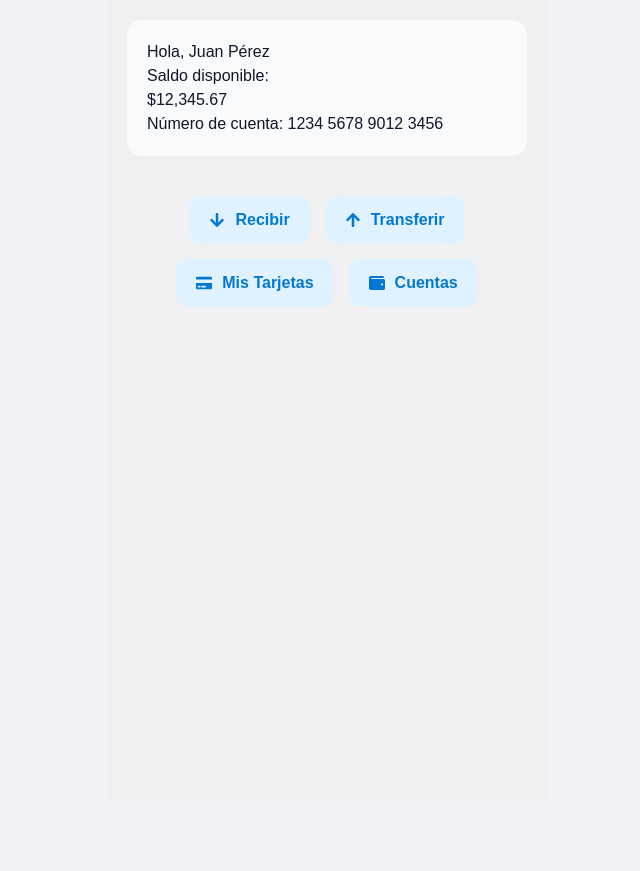
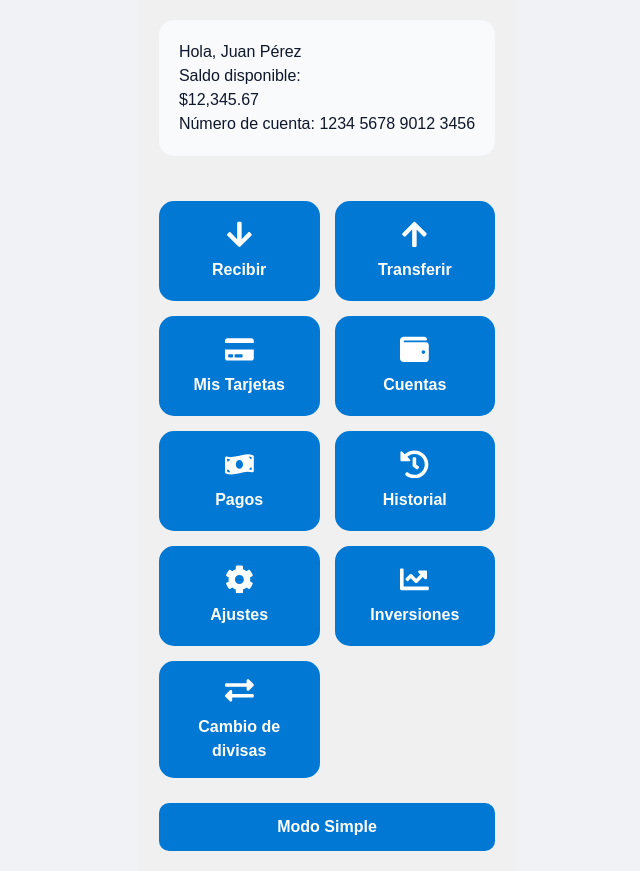
Before and after one commit to Ares-Judda/Hackaton_Spei_Frontend, a React (Vite) app: page / in a window 1280 px wide. Both pictures are taken after typing "name@example.com", "Sample123" into the empty fields and a click on the button "Iniciar sesión". Shown: the whole page, without its empty margins (313-953 px from the left). Before the commit the page ends 800 px from the top, so only its background shows below. Built offline with nearby package versions, Linux system fonts and the light colour scheme.

Commit message:
adaptacion de home y modo simple

```diff
--- a/src/components/StepWrapper.jsx
+++ b/src/components/StepWrapper.jsx
@@ -21,16 +21,19 @@ const StepWrapper = ({ children, userSettings }) => {
         fontSize,
         color: textColor,
         transition: 'all 0.3s ease',
+        padding: '20px',
       }}
     >
       <div
         style={{
-          width: '350px',
+          width: '100%',
+          maxWidth: '500px', // ancho similar al HomeView
           backgroundColor: theme === 'dark' ? '#2c2c2c' : '#fff',
-          padding: '30px',
+          padding: '20px',   // reducimos padding para ganar espacio interno
           borderRadius: '20px',
           boxShadow: '0 4px 10px rgba(0,0,0,0.1)',
           position: 'relative',
+          boxSizing: 'border-box', // ⚡ importante para que padding no reduzca el ancho
         }}
       >
         {children}
--- a/src/views/HomeView.jsx
+++ b/src/views/HomeView.jsx
@@ -1,22 +1,103 @@
-import React from "react";
+import React, { useState } from "react";
 import AccountCard from "../components/AcountCard";
 import ActionButton from "../components/ActionButton";
-import { FaArrowDown, FaArrowUp, FaCreditCard, FaWallet } from "react-icons/fa";
+import {
+  FaArrowDown,
+  FaArrowUp,
+  FaCreditCard,
+  FaWallet,
+  FaMoneyBillWave,
+  FaHistory,
+  FaCog,
+  FaChartLine,
+  FaExchangeAlt,
+} from "react-icons/fa";
 
 const HomeView = ({ userSettings }) => {
+  const [simpleMode, setSimpleMode] = useState(false);
+
   const userName = "Juan Pérez";
   const balance = "12,345.67";
   const accountNumber = "1234 5678 9012 3456";
+
+  const fullActions = [
+    {
+      icon: <FaArrowDown />,
+      label: "Recibir",
+      onClick: () => alert("Recibir dinero"),
+    },
+    {
+      icon: <FaArrowUp />,
+      label: "Transferir",
+      onClick: () => alert("Transferir dinero"),
+    },
+    {
+      icon: <FaCreditCard />,
+      label: "Mis Tarjetas",
+      onClick: () => alert("Ver tarjetas"),
+    },
+    {
+      icon: <FaWallet />,
+      label: "Cuentas",
+      onClick: () => alert("Ver cuentas"),
+    },
+    {
+      icon: <FaMoneyBillWave />,
+      label: "Pagos",
+      onClick: () => alert("Realizar pagos"),
+    },
+    {
+      icon: <FaHistory />,
+      label: "Historial",
+      onClick: () => alert("Ver historial"),
+    },
+    {
+      icon: <FaCog />,
+      label: "Ajustes",
+      onClick: () => alert("Configurar cuenta"),
+    },
+    {
+      icon: <FaChartLine />,
+      label: "Inversiones",
+      onClick: () => alert("Ver inversiones"),
+    },
+    {
+      icon: <FaExchangeAlt />,
+      label: "Cambio de divisas",
+      onClick: () => alert("Cambio de divisas"),
+    },
+  ];
+
+  const simpleActions = [
+    {
+      icon: <FaArrowDown />,
+      label: "Recibir",
+      onClick: () => alert("Recibir dinero"),
+    },
+    {
+      icon: <FaArrowUp />,
+      label: "Transferir",
+      onClick: () => alert("Transferir dinero"),
+    },
+    {
+      icon: <FaWallet />,
+      label: "Saldo / Cuentas",
+      onClick: () => alert("Ver saldo y cuentas"),
+    },
+  ];
+
+  const actions = simpleMode ? simpleActions : fullActions;
 
   return (
     <div
       style={{
         display: "flex",
         justifyContent: "center",
-        alignItems: "flex-start",
         minHeight: "100vh",
         padding: "20px",
         backgroundColor: userSettings.theme === "dark" ? "#020617" : "#f0f0f0",
+        fontFamily: userSettings.font,
+        fontSize: userSettings.fontSize,
       }}
     >
       <div
@@ -25,9 +106,10 @@ const HomeView = ({ userSettings }) => {
           maxWidth: "400px",
           display: "flex",
           flexDirection: "column",
-          gap: "20px",
+          gap: "25px",
         }}
       >
+        {/* Tarjeta de usuario */}
         <AccountCard
           userSettings={userSettings}
           userName={userName}
@@ -35,32 +117,59 @@ const HomeView = ({ userSettings }) => {
           accountNumber={accountNumber}
         />
 
-        <div style={{ display: "flex", flexWrap: "wrap", gap: "15px", justifyContent: "center" }}>
-          <ActionButton
-            icon={<FaArrowDown />}
-            label="Recibir"
-            userSettings={userSettings}
-            onClick={() => alert("Recibir dinero")}
-          />
-          <ActionButton
-            icon={<FaArrowUp />}
-            label="Transferir"
-            userSettings={userSettings}
-            onClick={() => alert("Transferir dinero")}
-          />
-          <ActionButton
-            icon={<FaCreditCard />}
-            label="Mis Tarjetas"
-            userSettings={userSettings}
-            onClick={() => alert("Ver tarjetas")}
-          />
-          <ActionButton
-            icon={<FaWallet />}
-            label="Cuentas"
-            userSettings={userSettings}
-            onClick={() => alert("Ver cuentas")}
-          />
+        {/* Grid de acciones */}
+        <div
+          style={{
+            display: "grid",
+            gridTemplateColumns: "repeat(auto-fit, minmax(120px, 1fr))",
+            gap: "15px",
+          }}
+        >
+          {actions.map((action) => (
+            <button
+              key={action.label}
+              onClick={action.onClick}
+              style={{
+                display: "flex",
+                flexDirection: "column",
+                alignItems: "center",
+                justifyContent: "center",
+                padding: "15px",
+                borderRadius: "15px",
+                border: "none",
+                backgroundColor: "#0078D4",
+                color: "#fff",
+                fontWeight: "bold",
+                fontSize: userSettings.fontSize,
+                cursor: "pointer",
+                minHeight: "100px",
+                gap: "10px",
+                textAlign: "center",
+              }}
+            >
+              <span style={{ fontSize: "1.8em" }}>{action.icon}</span>
+              {action.label}
+            </button>
+          ))}
         </div>
+
+        {/* Botón modo simple/completo */}
+        <button
+          onClick={() => setSimpleMode(!simpleMode)}
+          style={{
+            padding: "12px",
+            borderRadius: "10px",
+            border: "none",
+            backgroundColor: "#0078D4",
+            color: "#fff",
+            fontWeight: "bold",
+            fontSize: userSettings.fontSize,
+            cursor: "pointer",
+            transition: "0.3s",
+          }}
+        >
+          {simpleMode ? "Modo Completo" : "Modo Simple"}
+        </button>
       </div>
     </div>
   );
```
